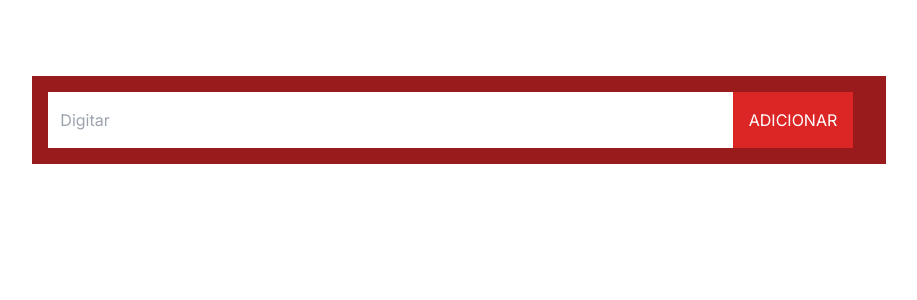
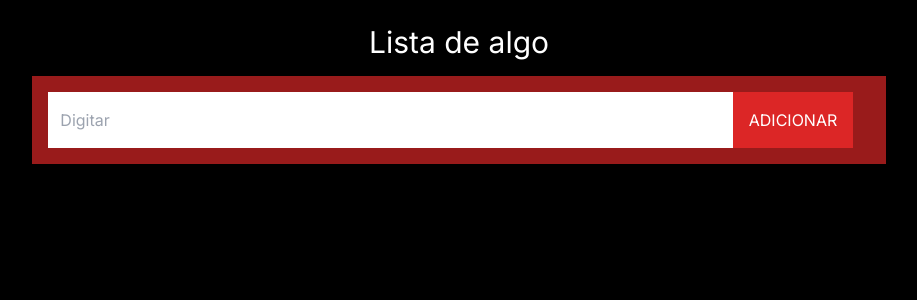
Before and after one commit to Thur0Arthur/list_reactjs1, a Next.js app: page / in a window 1280 px wide. Shown: the top 300 px of the page, without its empty margins (181-1098 px from the left). Built offline with nearby package versions, Linux system fonts and the light colour scheme.

Commit message:
Update page.tsx
white

```diff
--- a/src/app/page.tsx
+++ b/src/app/page.tsx
@@ -1,7 +1,6 @@
 "use client"
 import { listRecuder } from "@/reduces/listReducer";
 import { useReducer, useState } from "react";
-import './globals.css'
 
 const Page = () => {
   const [list, dispath] = useReducer(listRecuder, []);
@@ -52,7 +51,7 @@
   }
 
   return(
-    <div className="flex flex-col justify-center items-center bg-white">
+    <div className="flex flex-col justify-center items-center bg-black">
       <h1 className="text-3xl mt-6">Lista de algo</h1>
       <div className=" flex boder w-2/3 bg-red-800 border-gray-400 p-4 my-4">
         <input placeholder="Digitar" type="text" className="flex w-5/6 boder border-white  p-3 bd-transparent text-black"
```
